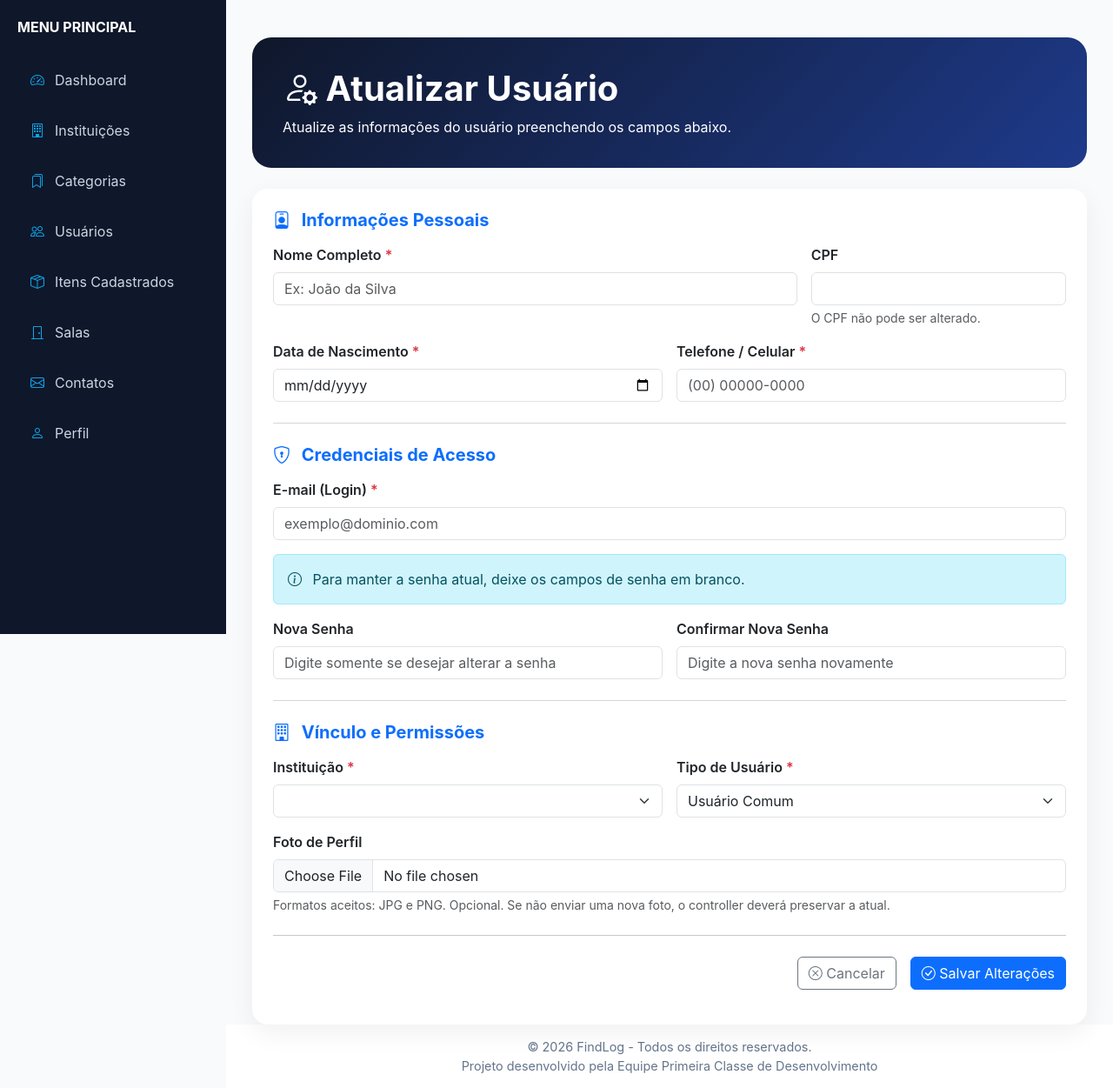
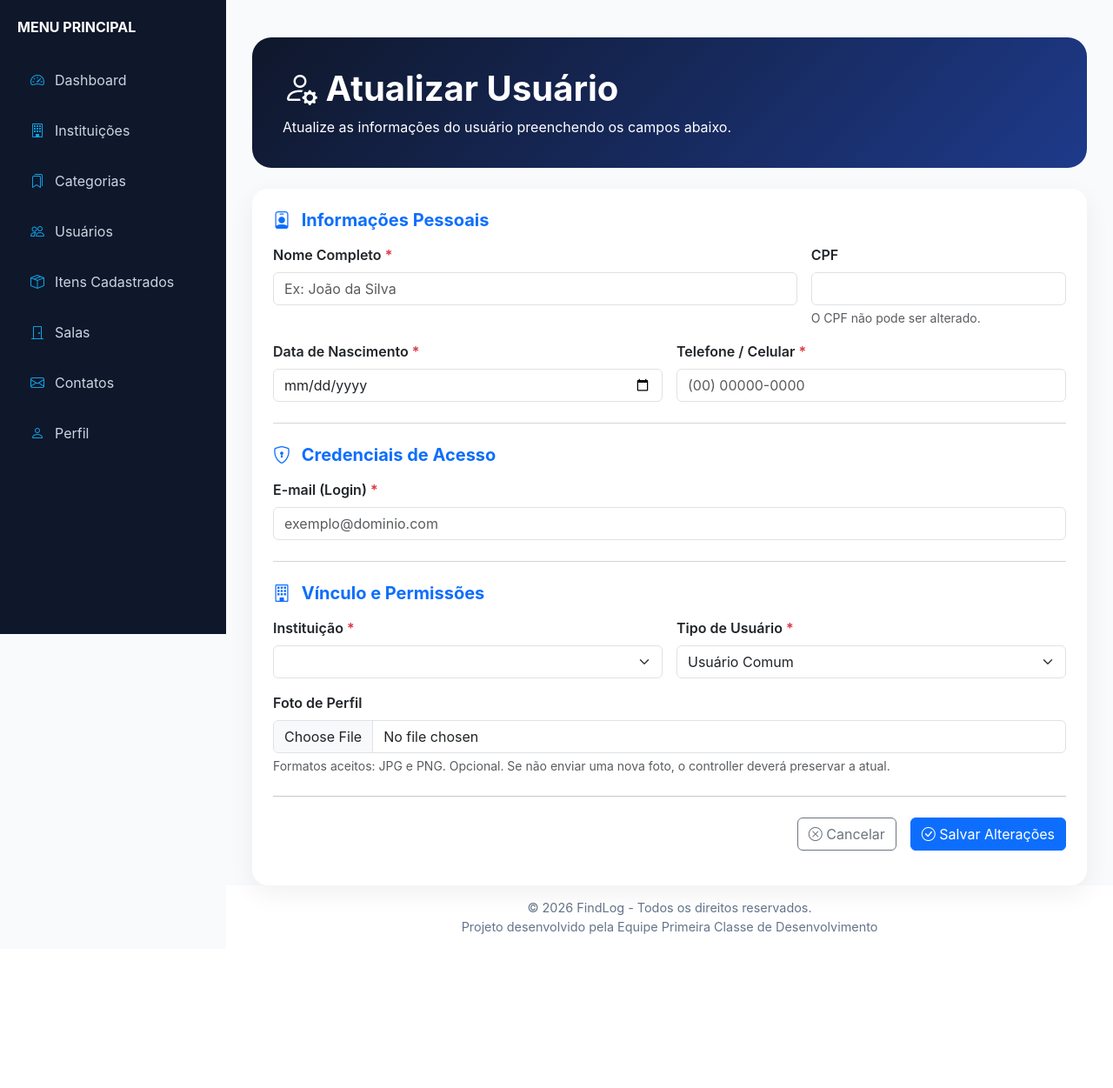
Before and after one commit to willianjonhy05/FindLogV1, a Flask app: template templates/admin/usuario/atualizar.html in a window 1280 px wide. Shown: the part 71-1322 px from the top of the page at 87% size. After the commit the page ends 1145 px from the top, so only its background shows below. Run offline with Flask 3, Linux system fonts and the light colour scheme; the template is opened without the code that fills it, so the values that code supplies are empty.

Commit message:
erro grave

```diff
--- a/templates/admin/usuario/atualizar.html
+++ b/templates/admin/usuario/atualizar.html
@@ -115,38 +115,6 @@ Atualizar Usuário
                 {% endif %}
             </div>
 
-            <div class="col-12">
-                <div class="alert alert-info mb-0">
-                    <i class="bi bi-info-circle me-2"></i>
-                    Para manter a senha atual, deixe os campos de senha em branco.
-                </div>
-            </div>
-
-            <!-- Nova senha -->
-            <div class="col-md-6">
-                <label for="senha" class="form-label fw-semibold">
-                    Nova Senha
-                </label>
-                <input type="password" id="senha" name="senha"
-                    class="form-control {{ 'is-invalid' if erros and 'senha' in erros else '' }}"
-                    placeholder="Digite somente se desejar alterar a senha">
-                {% if erros and 'senha' in erros %}
-                    <div class="invalid-feedback">{{ erros['senha'] }}</div>
-                {% endif %}
-            </div>
-
-            <!-- Confirmar senha -->
-            <div class="col-md-6">
-                <label for="confirmar_senha" class="form-label fw-semibold">
-                    Confirmar Nova Senha
-                </label>
-                <input type="password" id="confirmar_senha" name="confirmar_senha"
-                    class="form-control {{ 'is-invalid' if erros and 'confirmar_senha' in erros else '' }}"
-                    placeholder="Digite a nova senha novamente">
-                {% if erros and 'confirmar_senha' in erros %}
-                    <div class="invalid-feedback">{{ erros['confirmar_senha'] }}</div>
-                {% endif %}
-            </div>
 
         </div>
 
```
